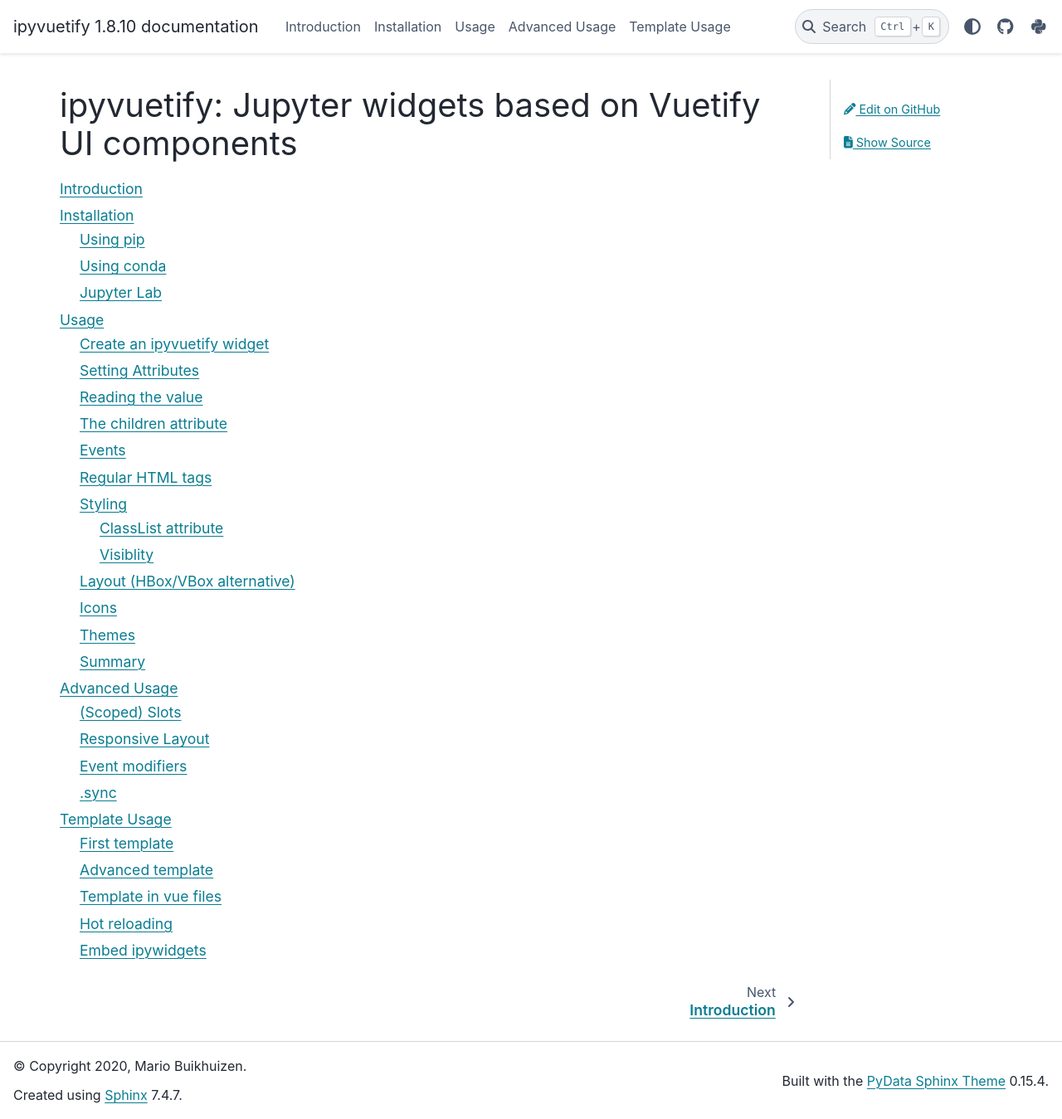
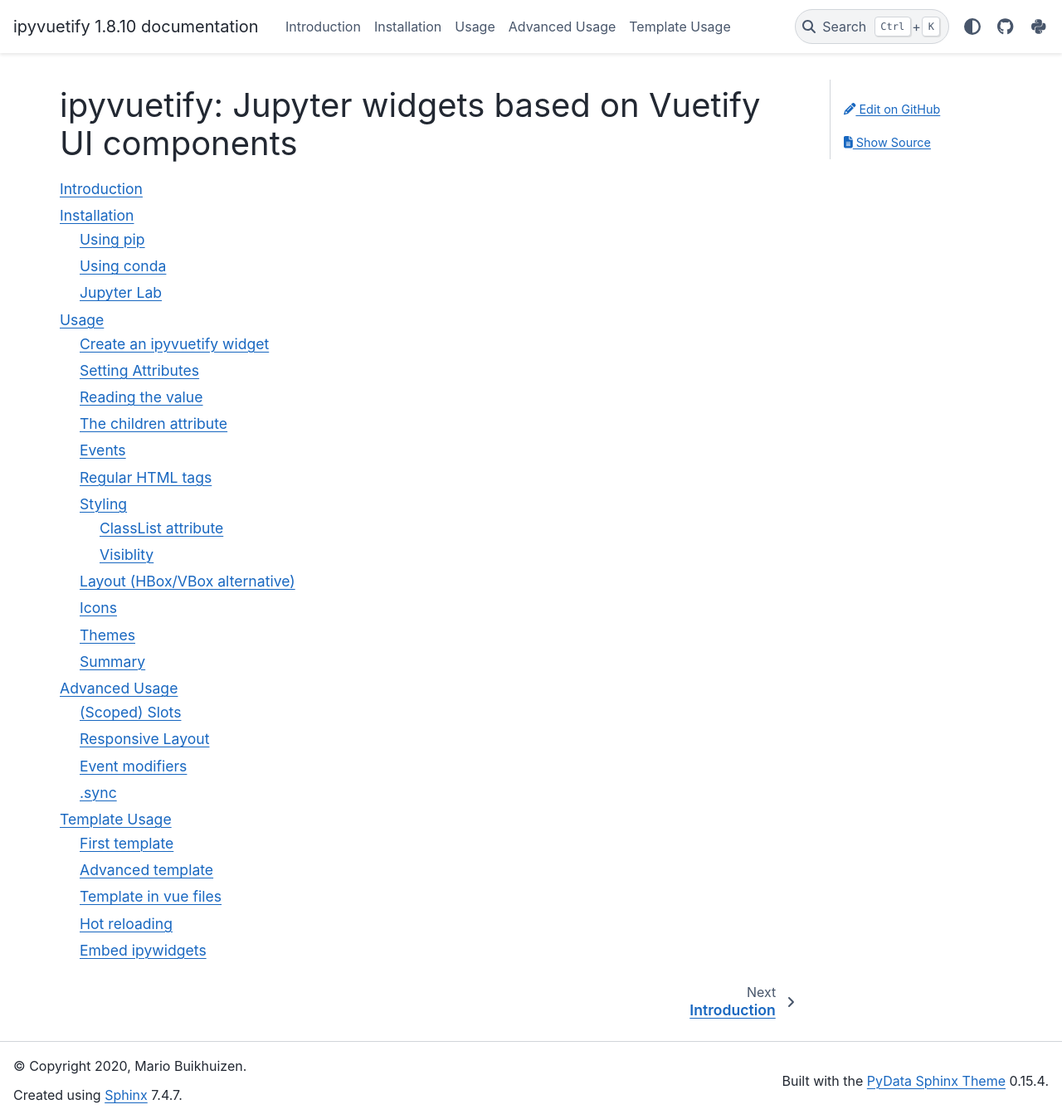
Before and after one commit to widgetti/ipyvuetify, a Sphinx documentation site: the page built from docs/index.rst, in a window 1280 px wide and 1349 px high. Shown: the whole window at 83% size. Built offline with Sphinx 7.4.7 and the PyData theme 0.15.4, drawn with Linux system fonts in a browser that asks for light colours.

Commit message:
docs: use the vuetify colors in the docs

```diff
--- a/docs/_static/custom.css
+++ b/docs/_static/custom.css
@@ -5,3 +5,12 @@
 div.jupyter_container.docutils {
   padding: 0.4em;
 }
+
+/* customize primary color to align with the vuetify website */
+html[data-theme="light"] {
+  --pst-color-primary: #1867c0;
+}
+
+html[data-theme="dark"] {
+  --pst-color-primary: #1697f6;
+}
```
